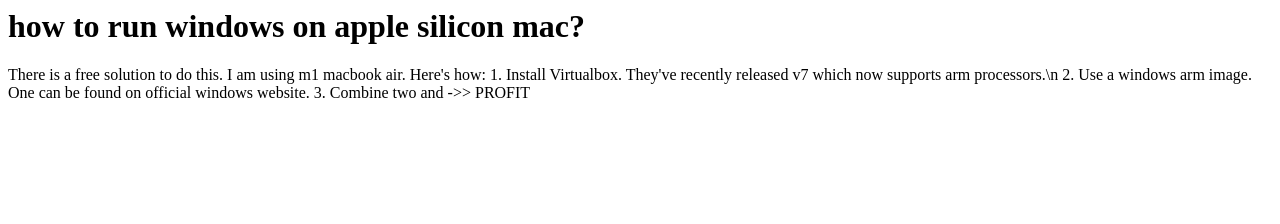
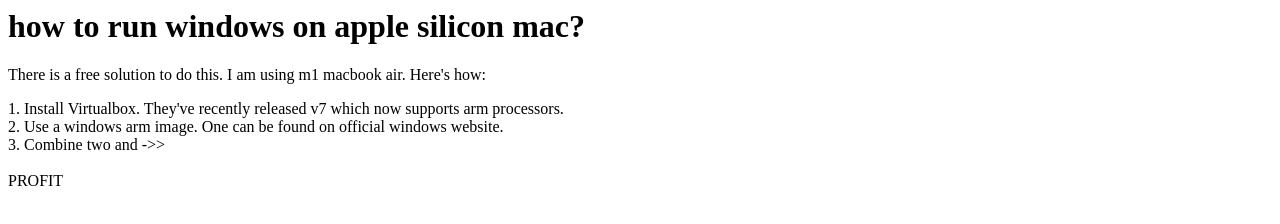
Before and after one commit to notinlastforeva/howtodo, a plain HTML site: page index.html in a window 1280 px wide. Drawn offline with Linux system fonts and the light colour scheme.

Commit message:
add breaks

```diff
--- a/index.html
+++ b/index.html
@@ -1,11 +1,11 @@
 <h1>how to run windows on apple silicon mac?</h1>
 
 <body>
-There is a free solution to do this. I am using m1 macbook air. Here's how:
+  <p>There is a free solution to do this. I am using m1 macbook air. Here's how:</p>
 
-1. Install Virtualbox. They've recently released v7 which now supports arm processors.\n
-2. Use a windows arm image. One can be found on official windows website.
-3. Combine two and ->>
+1. Install Virtualbox. They've recently released v7 which now supports arm processors. <br>
+2. Use a windows arm image. One can be found on official windows website. <br>
+3. Combine two and ->> <br><br>
 
 PROFIT
 </body>
```
